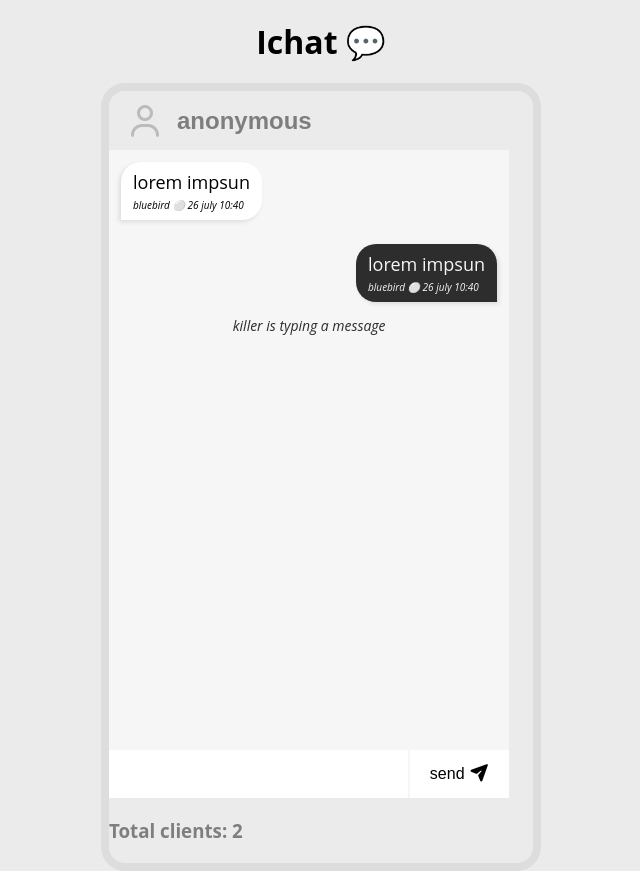
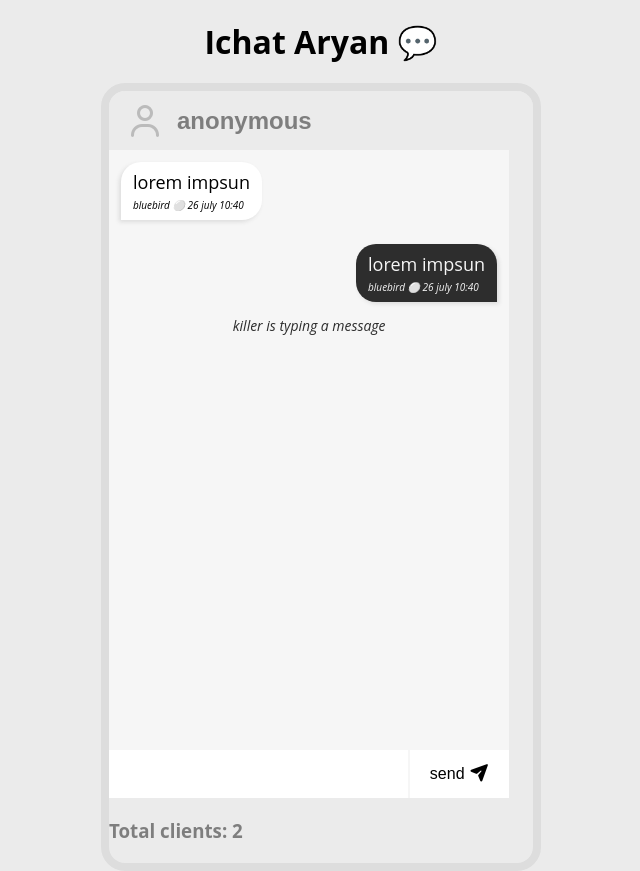
Before and after one commit to aryanshivhare62/chat_app, a website: page public/index.html in a window 1280 px wide. Shown: the whole page, without its empty margins (319-959 px from the left). Drawn offline with nearby package versions, Linux system fonts and the light colour scheme; no server answers.

Commit message:
modifying app heading

```diff
--- a/public/index.html
+++ b/public/index.html
@@ -12,7 +12,7 @@
 </head>
 
 <body>
-    <h1 class="title">Ichat 💬</h1>
+    <h1 class="title">Ichat Aryan 💬</h1>
     <div class="main">
         <div class="name">
             <span><i class='far fa-user'></i></span>
```
